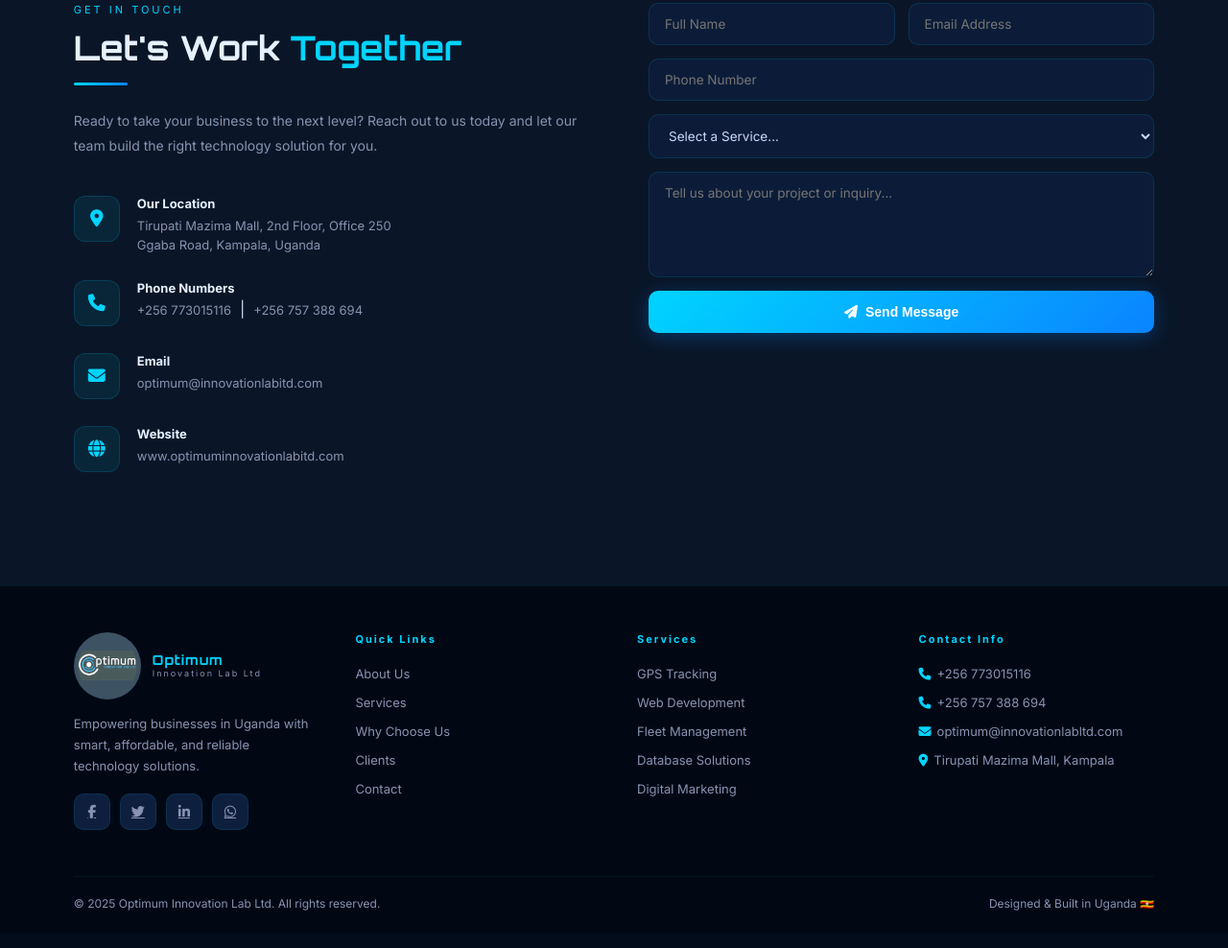
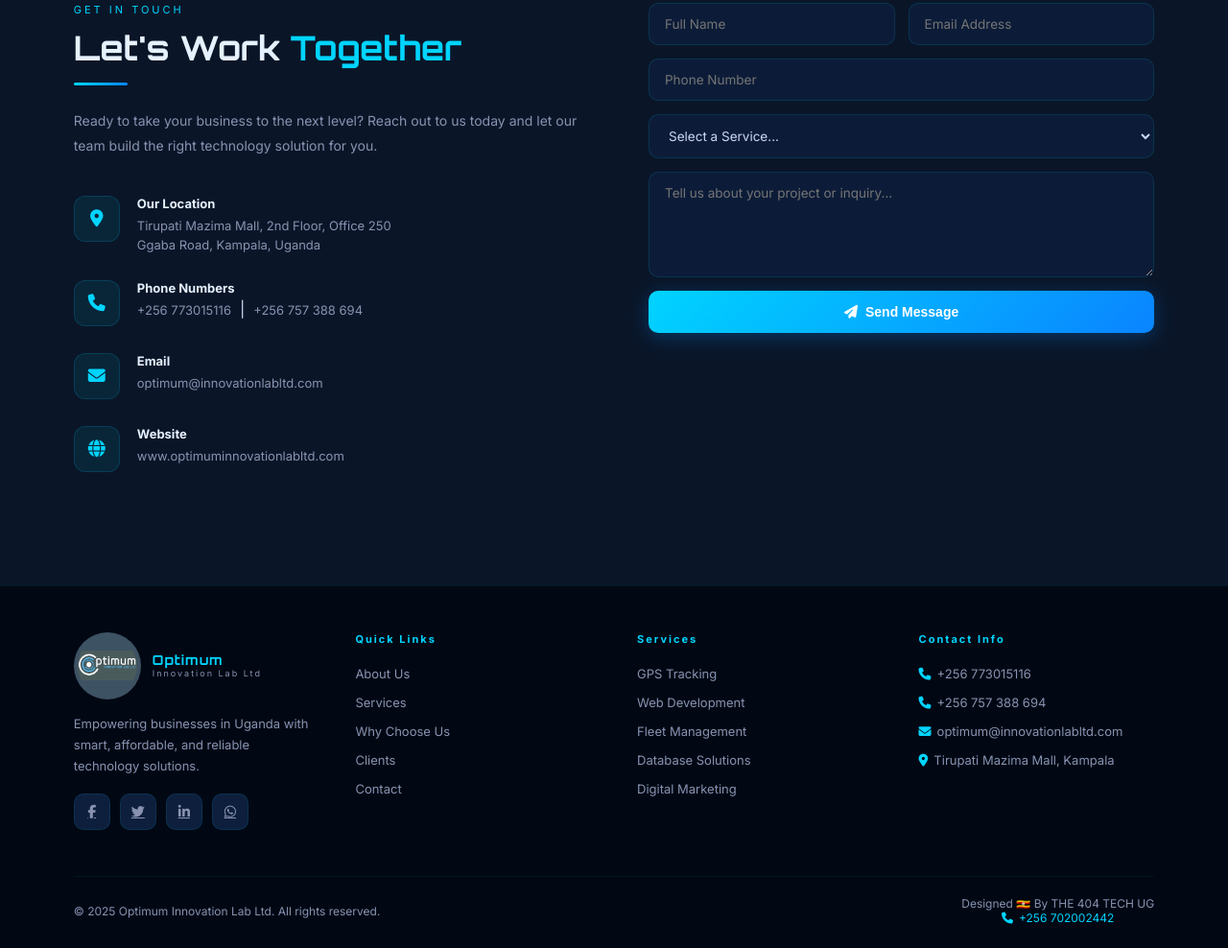
Before and after one commit to mwesige1/optimum-website, a plain HTML site: page index.html in a window 1280 px wide. Shown: the part 5120-6108 px from the top of the page at 96% size. Drawn offline with Linux system fonts and the light colour scheme.

Commit message:
upgrade2

```diff
--- a/index.html
+++ b/index.html
@@ -258,19 +258,19 @@
         <div class="contact-icon"><i class="fas fa-envelope"></i></div>
         <div>
           <strong>Email</strong>
-          <a href="mailto:optimum@innovationlabitd.com">optimum@innovationlabitd.com</a>
+          <a href="mailto:optimum@innovationlabitd.com">optimum@innovationlabltd.com</a>
         </div>
       </div>
       <div class="contact-item">
         <div class="contact-icon"><i class="fas fa-globe"></i></div>
         <div>
           <strong>Website</strong>
-          <a href="https://www.optimuminnovationlabitd.com" target="_blank" rel="noopener">www.optimuminnovationlabitd.com</a>
+          <a href="https://www.optimuminnovationlabltd.com" target="_blank" rel="noopener">www.optimuminnovationlabltd.com</a>
         </div>
       </div>
     </div>
     <div class="fade-up">
-      <form class="contact-form" id="contactForm" action="https://formsubmit.co/messiahpatrick6@gmail.com" method="POST">
+      <form class="contact-form" id="contactForm" action="https://formsubmit.co/optimuminnovationlabltd.com" method="POST">
 
   <!-- ── FORMSUBMIT SETTINGS ── -->
   <input type="hidden" name="_subject" value="New Enquiry — Optimum Innovation Lab Ltd"/>
@@ -369,7 +369,10 @@
   </div>
   <div class="footer-bottom">
     <p>© 2025 Optimum Innovation Lab Ltd. All rights reserved.</p>
-    <p>Designed & Built in Uganda 🇺🇬</p>
+    <p>Designed  🇺🇬 By THE 404 TECH UG
+      <br>
+      <a href="tel:+256702002442" style="color: #00d4ff;text-decoration: none;"><i class="fas fa-phone footer-icon"></i>+256 702002442</a>
+    </p>
   </div>
 </footer>
 
```
